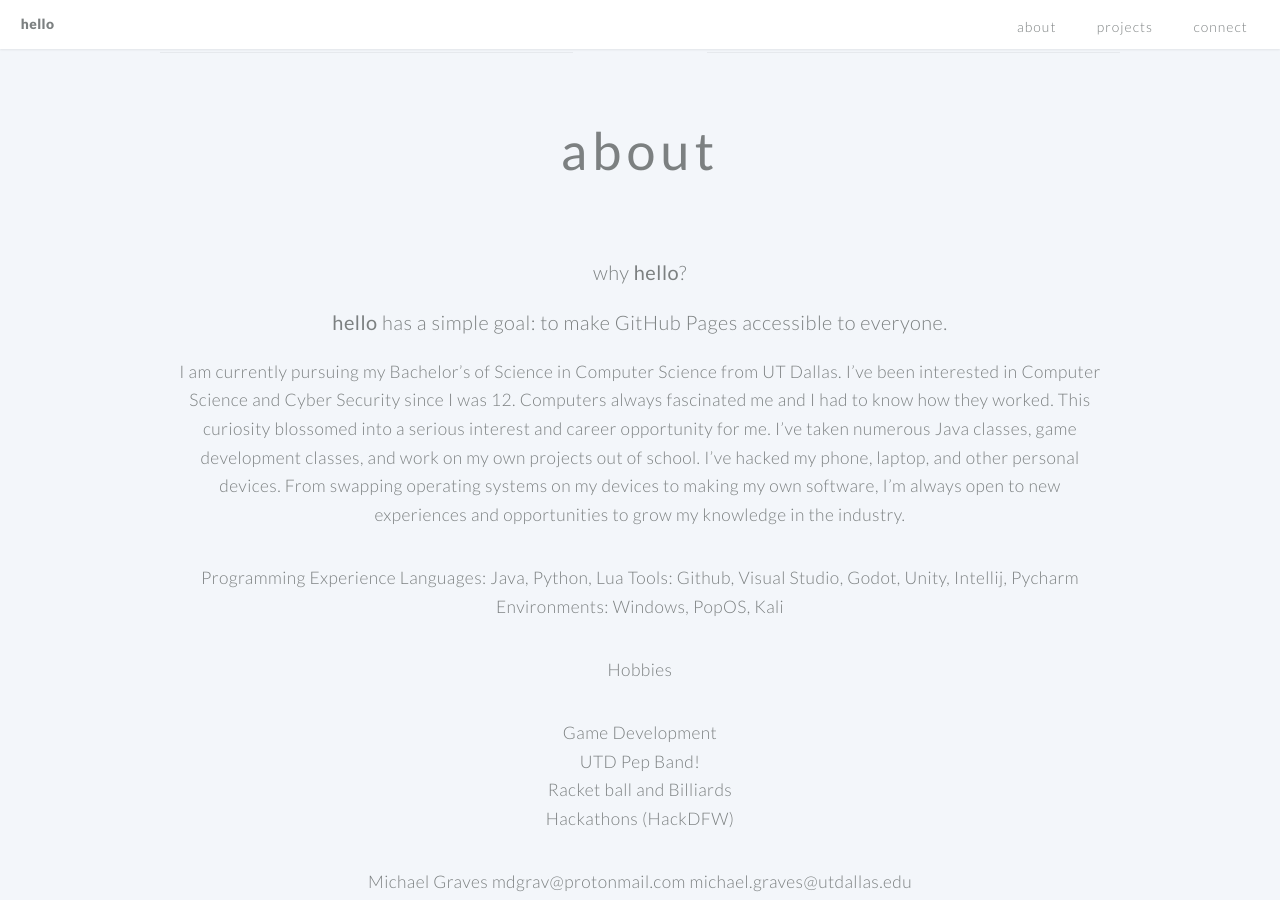
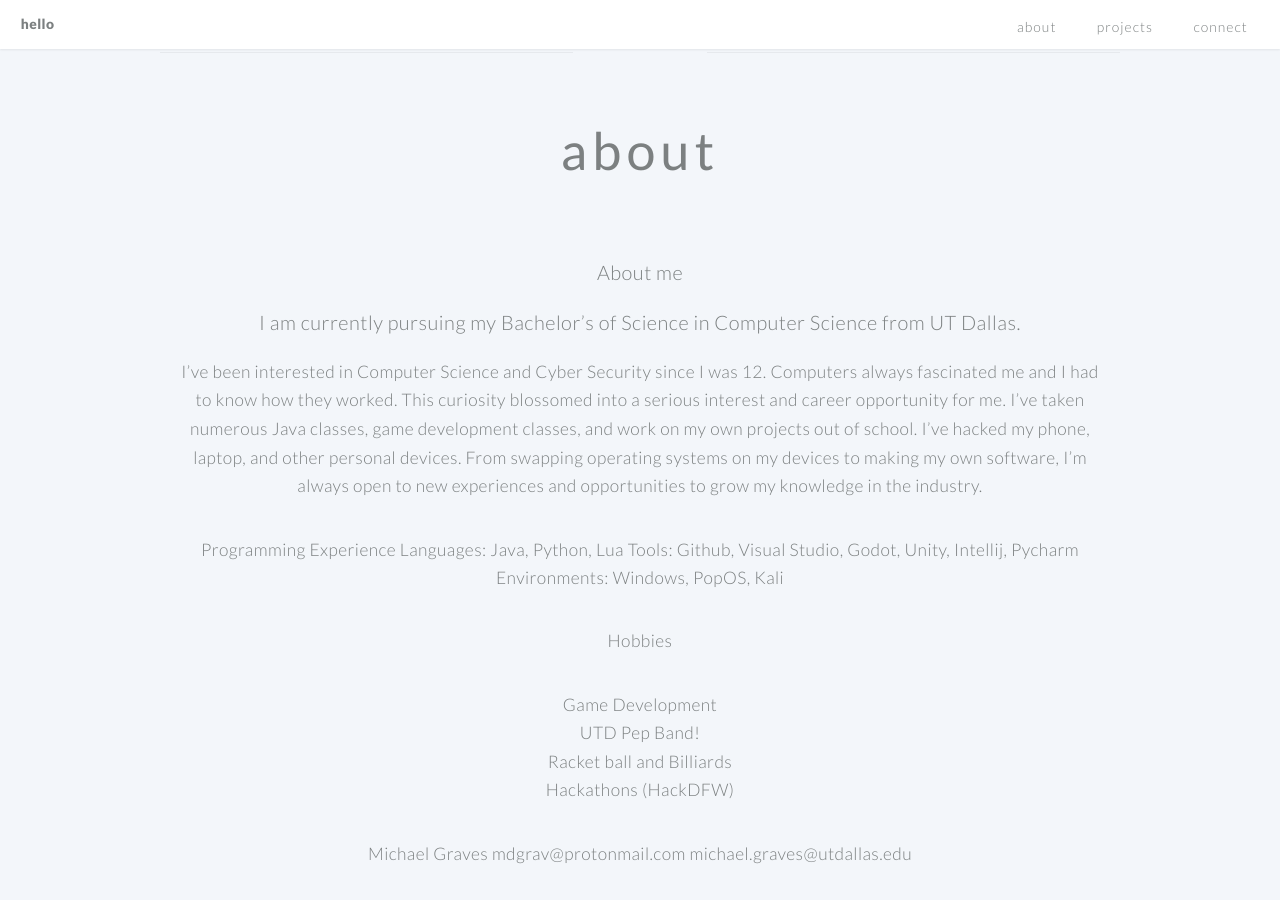
Before and after one commit to michaelgrav/Old-Personal-Website, a Jekyll site: the page built from index.md, in a window 1280 px wide and 900 px high, scrolled down 611 px. Built offline with Jekyll 4.4.1, drawn with Linux system fonts in a browser that asks for light colours.

Commit message:
Update index.md

```diff
--- a/index.md
+++ b/index.md
@@ -41,11 +41,11 @@ cta_button_label: contact # the label on the button
 
 ---
 [//]: # (write a bit about yourself here)
-### why **hello**?
+### About me
 
-### **hello** has a simple goal: to make GitHub Pages accessible to everyone.
+### I am currently pursuing my Bachelor's of Science in Computer Science from UT Dallas.
 
-I am currently pursuing my Bachelor's of Science in Computer Science from UT Dallas. I've been interested in Computer Science and Cyber Security since I was 12. Computers always fascinated me and I had to know how they worked. This curiosity blossomed into a serious interest and career opportunity for me. I've taken numerous Java classes, game development classes, and work on my own projects out of school. I've hacked my phone, laptop, and other personal devices. From swapping operating systems on my devices to making my own software, I'm always open to new experiences and opportunities to grow my knowledge in the industry.
+I've been interested in Computer Science and Cyber Security since I was 12. Computers always fascinated me and I had to know how they worked. This curiosity blossomed into a serious interest and career opportunity for me. I've taken numerous Java classes, game development classes, and work on my own projects out of school. I've hacked my phone, laptop, and other personal devices. From swapping operating systems on my devices to making my own software, I'm always open to new experiences and opportunities to grow my knowledge in the industry.
 
 Programming Experience
 Languages: Java, Python, Lua
```
